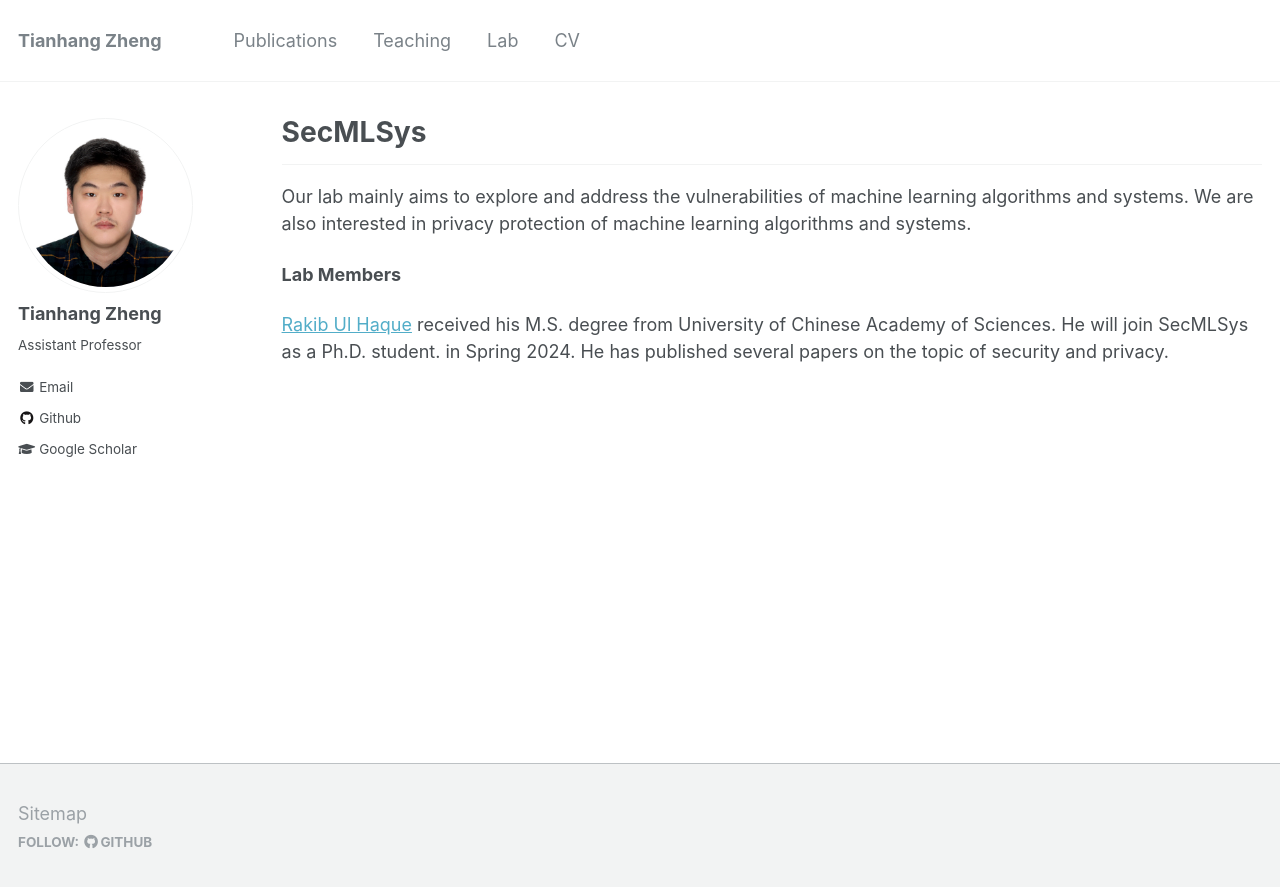
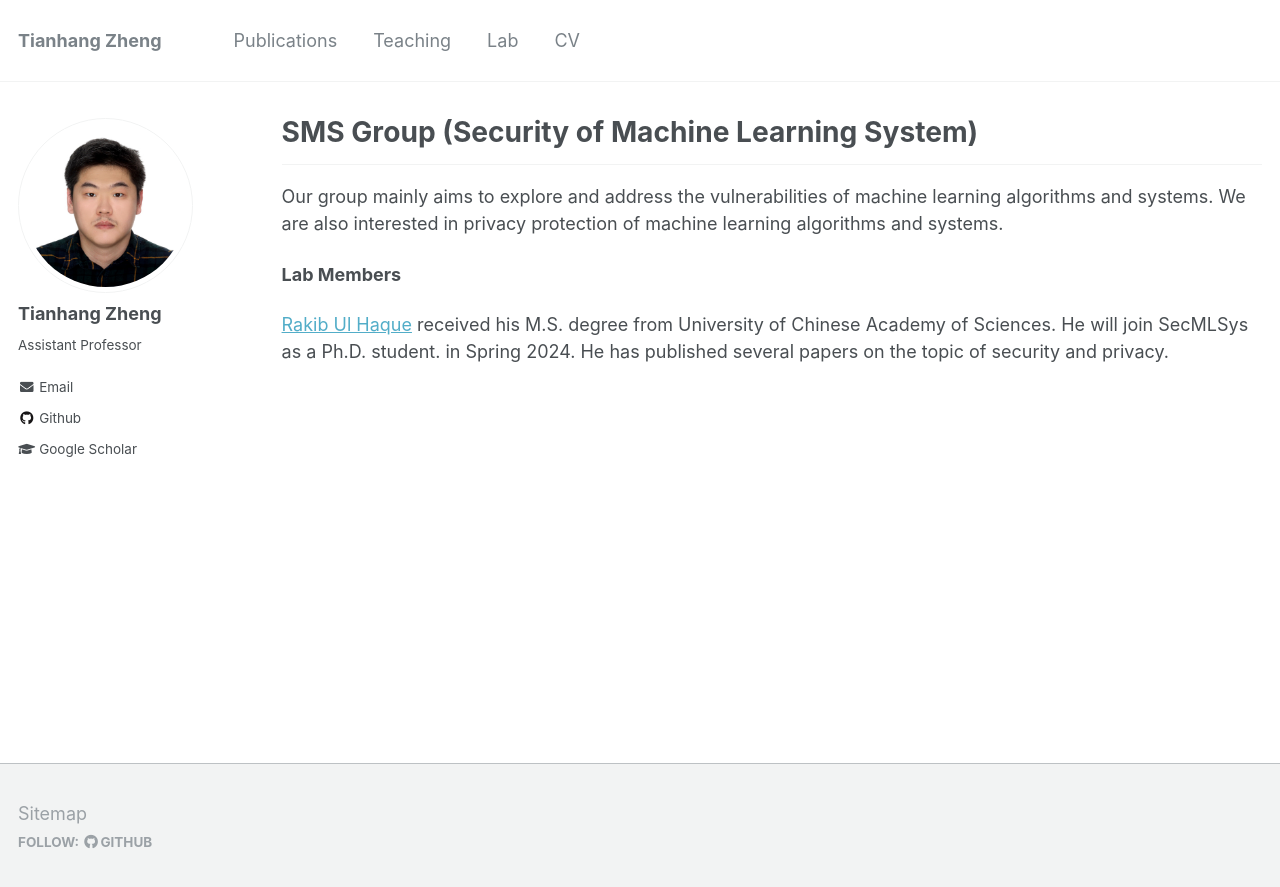
Before and after one commit to tianzheng4/tianzheng4.github.io, a Jekyll site: the page built from _pages/lab.md, in a window 1280 px wide. Shown: the top 887 px of the page. Built offline with Jekyll 4.4.1, drawn with Linux system fonts in a browser that asks for light colours.

Commit message:
minor changes

```diff
--- a/_pages/lab.md
+++ b/_pages/lab.md
@@ -1,12 +1,12 @@
 ---
 layout: archive
-title: "SecMLSys"
+title: "SMS Group (Security of Machine Learning System)"
 permalink: /lab/
 author_profile: true
 ---
 
 ---
-Our lab mainly aims to explore and address the vulnerabilities of machine learning algorithms and systems.
+Our group mainly aims to explore and address the vulnerabilities of machine learning algorithms and systems.
 We are also interested in privacy protection of machine learning algorithms and systems.
 
 
```
